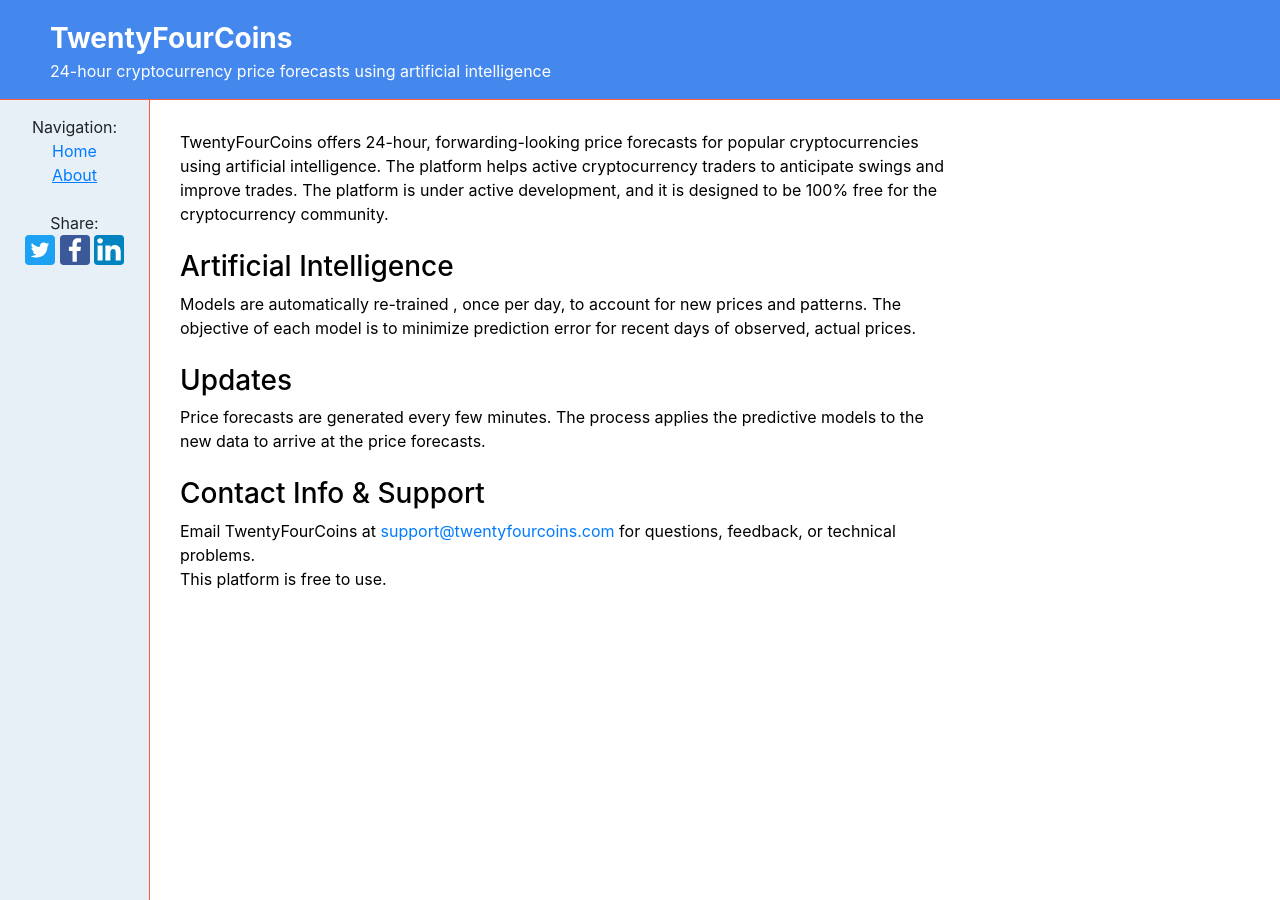
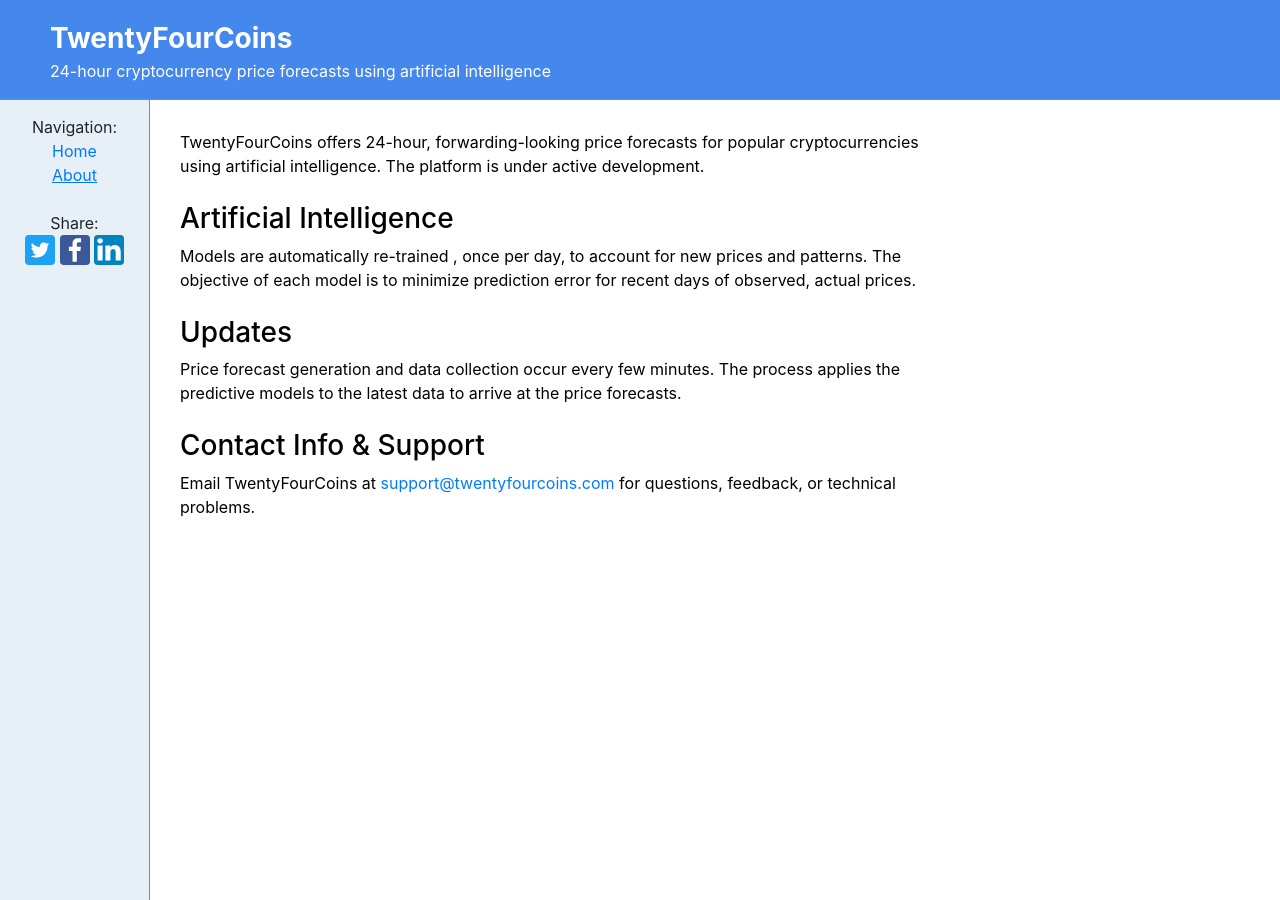
Before and after one commit to dalekube/twentyfourcoins, a Flask app: template templates/about.html in a window 1280 px wide. Run offline with Flask 2, Linux system fonts and the light colour scheme; the template is opened without the code that fills it, so the values that code supplies are empty; some libraries are stand-ins or nearby versions.

Commit message:
updated About

```diff
--- a/templates/about.html
+++ b/templates/about.html
@@ -3,9 +3,7 @@
 {% block content %}
 <div class="container" style="width:800px !important;">
   <div>
-    TwentyFourCoins offers 24-hour, forwarding-looking price forecasts for popular cryptocurrencies using artificial intelligence.
-    The platform helps active cryptocurrency traders to anticipate swings and improve trades. The platform is under active development,
-    and it is designed to be 100% free for the cryptocurrency community.
+    TwentyFourCoins offers 24-hour, forwarding-looking price forecasts for popular cryptocurrencies using artificial intelligence. The platform is under active development.
   </div>
   <br>
   <div>
@@ -16,16 +14,13 @@
   <br>
   <div>
     <h3>Updates</h3>
-    Price forecasts are generated every few minutes. The process
-    applies the predictive models to the new data to arrive at the price forecasts.
+    Price forecast generation and data collection occur every few minutes. The process
+    applies the predictive models to the latest data to arrive at the price forecasts.
   </div>
   <br>
   <div>
     <h3>Contact Info & Support</h3>
     Email TwentyFourCoins at <a href='mailto:support@twentyfourcoins.com'>support@twentyfourcoins.com</a> for questions, feedback, or technical problems.
   </div>
-  <div>
-    This platform is free to use.
-  </div>
 </div>
 {% endblock %}
```
Also changed, not shown: functions/predict_prices.py (+9 -3 lines).
